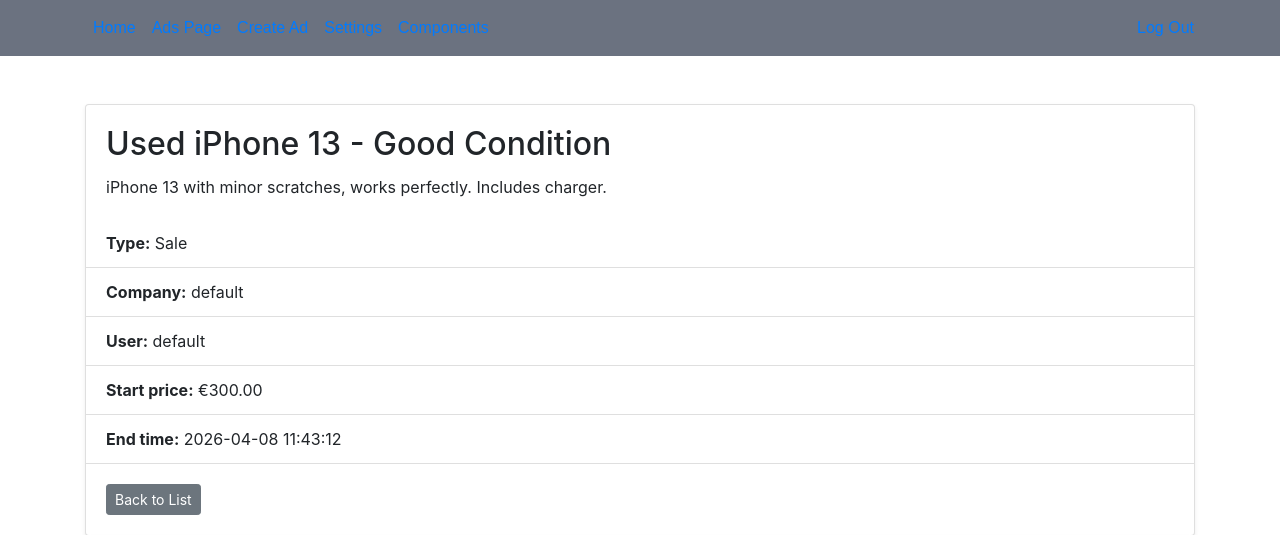
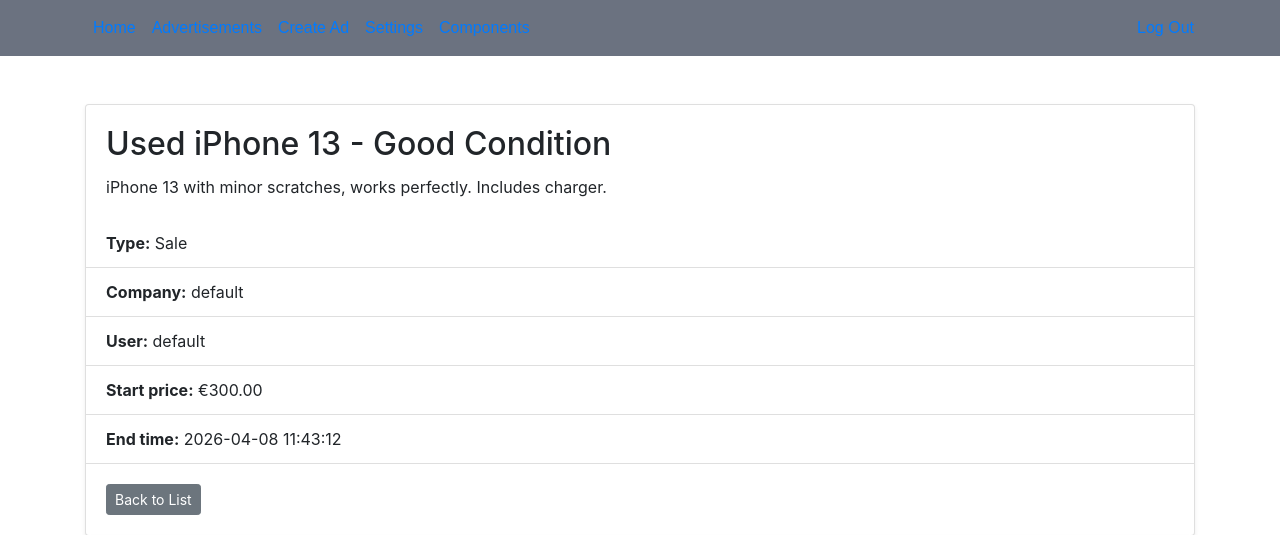
Before and after one commit to Jurian28/Bazaar, a Laravel app: page /ads/1 in a window 1280 px wide. Shown: the top 535 px of the page. Run offline with Laravel 12, Linux system fonts and the light colour scheme; a user stored in the database is signed in; data comes from the database, SQL or seed files in the repository; data that the repository does not hold is empty.

Commit message:
language

```diff
--- /dev/null
+++ b/lang/en.json
@@ -0,0 +1,3 @@
+{
+    "ads": "Advertisements"
+}
--- /dev/null
+++ b/lang/nl.json
@@ -0,0 +1,3 @@
+{
+    "ads": "Avertenties"
+}
--- a/resources/views/components/menu.blade.php
+++ b/resources/views/components/menu.blade.php
@@ -28,7 +28,7 @@
                     <a class="nav-link" href="{{ company_route('index') }}" style="color: {{ $secondaryColor }}">Home</a>
                 </li>
                 <li class="nav-item">
-                    <a class="nav-link" href="{{ company_route('ads') }}" style="color: {{ $secondaryColor }}">Ads Page</a>
+                    <a class="nav-link" href="{{ company_route('ads') }}" style="color: {{ $secondaryColor }}">{{__('ads')}}</a>
                 </li>
 
                 @if(isRole(User::TYPE_USER))
```
